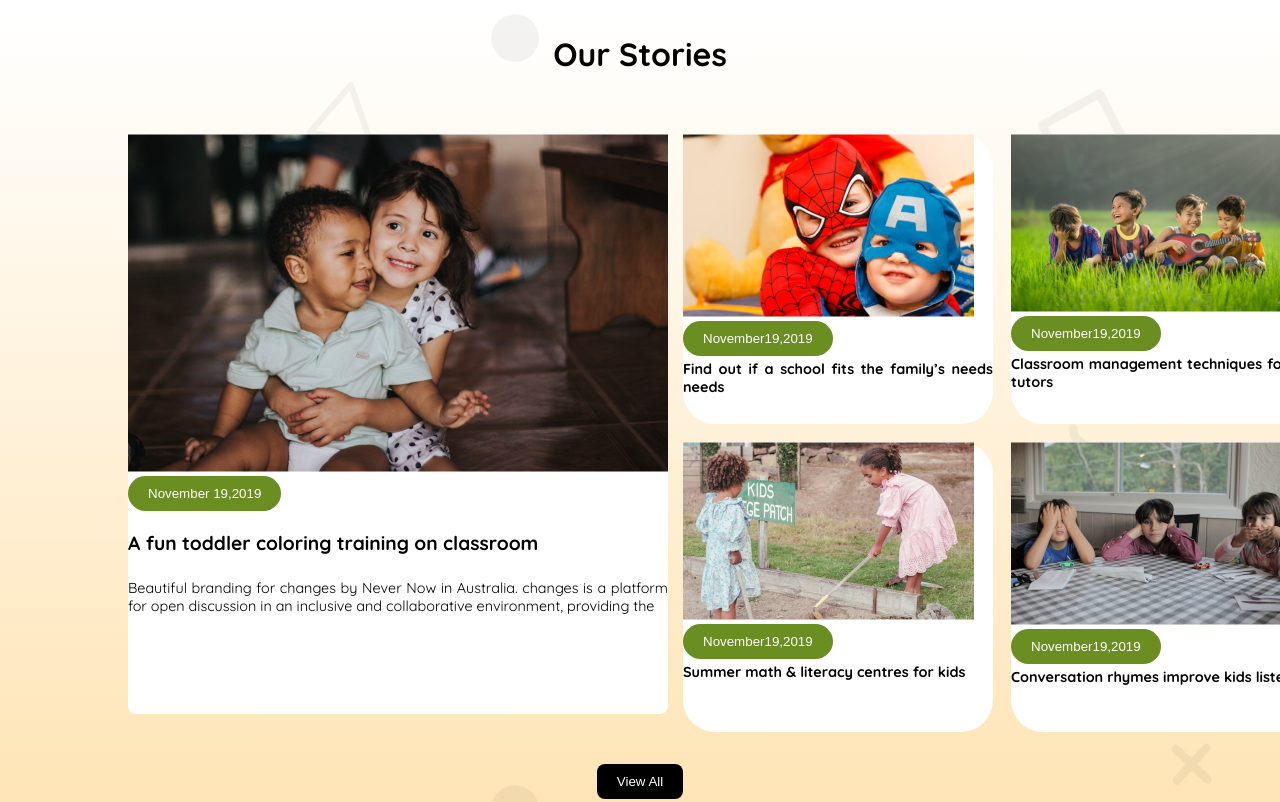
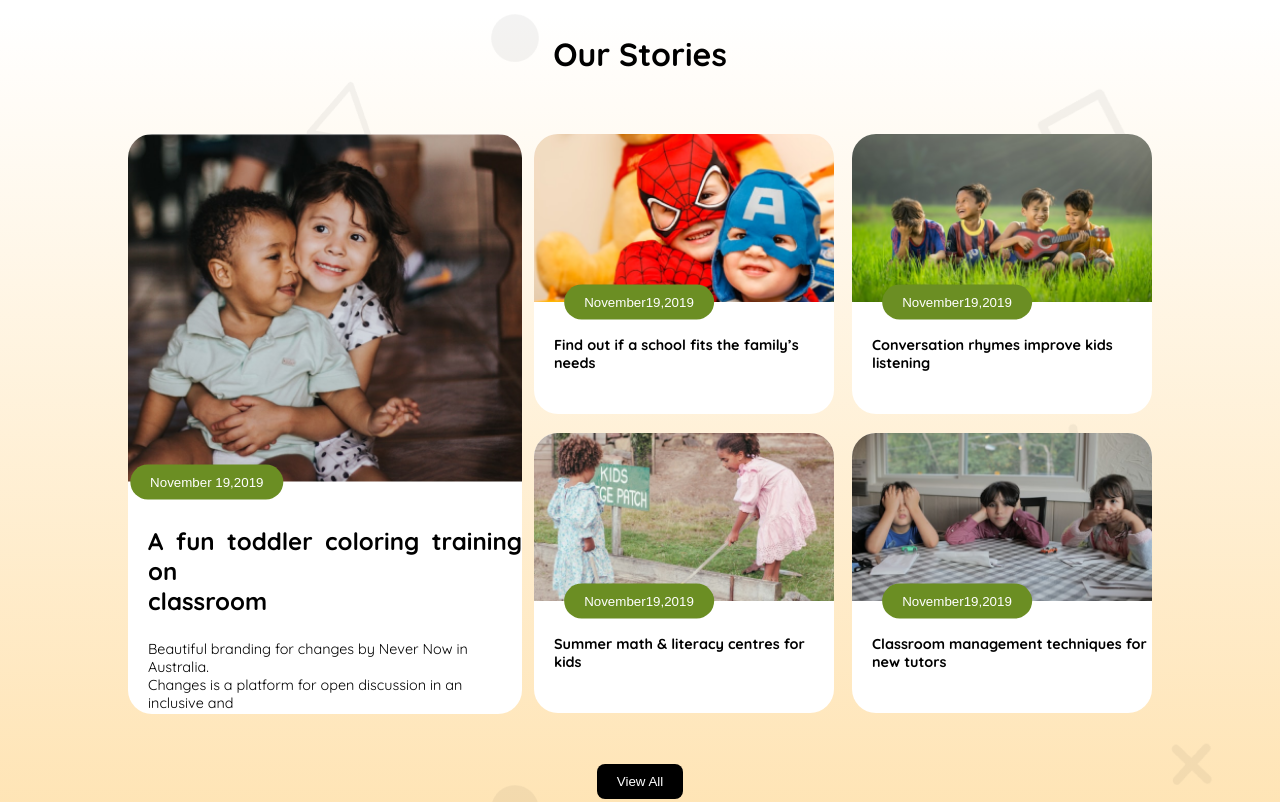
Before and after one commit to tofashish527/Assignment-2, a plain HTML site: page index.html in a window 1280 px wide. Shown: the part 1420-2222 px from the top of the page. Drawn offline with Linux system fonts and the light colour scheme.

Commit message:
again modified

```diff
--- a/index.html
+++ b/index.html
@@ -86,63 +86,51 @@
             <h2>Our Stories</h2>
             <div class="box">
                 <div class="big">
-                    <div class="img">
                         <img src="assets/story-1.png" class="st-img" alt="">
-                    </div>
-                    <div class="des">
-                        <button class="str-btn">November 19,2019</button>
-                        <h3>A fun toddler coloring training on
-                            classroom</h3>
-                        <p>Beautiful branding for changes by Never Now in Australia.
-                        changes is a platform for open discussion in an inclusive and
+                     <div class="des">
+                        <h3>A fun toddler coloring training on<br>classroom</h3>
+                        <p>Beautiful branding for changes by Never Now in Australia.<br>Changes is a platform for open discussion in an inclusive and<br>
                         collaborative environment, providing the</p>
                     </div>
+                    <button class="str-btn">November 19,2019</button>
                 </div>
                 <div class="two">
                     <div class="card">
-                        <div class="img">
-                            <img src="assets/story-4.png" class="st-img" alt="">
-                        </div>
+                        <img src="assets/story-4.png" class="st-img" alt="">
                         <div class="des">
                             <button class="str-btn">November19,2019</button>
-                            <p><strong>Find out if a school fits the
-                                family’s needs needs</strong></p>
+                            <h5><strong>Find out if a school fits the
+                                family’s needs</strong></h5>
                         </div>
                     </div>
                     <div class="card">
-                        <div class="img">
-                            <img src="assets/story-3.png" class="st-img" alt="">
-                        </div>
-                         <div class="des">
+                        <img src="assets/story-3.png" class="st-img" alt="">
+                       <div class="des">
                             <button class="str-btn">November19,2019</button>
-                            <p><strong>Classroom management
-                                techniques for new tutors</strong></p>
+                            <h5><strong>Conversation rhymes
+                                improve kids listening</strong></h5>
                         </div>
                     </div>
                     <div class="card">
-                        <div class="img">
                             <img src="assets/story-2.png" class="st-img" alt="">
-                        </div>
-                        <div class="des">
+                         <div class="des">
                             <button class="str-btn">November19,2019</button>
-                            <p><strong>Summer math & literacy
-                                centres for kids</strong></p>
+                            <h5><strong>Summer math & literacy
+                                centres for kids</strong></h5>
                         </div>
                     </div>
                     <div class="card">
-                        <div class="img">
                             <img src="assets/story-5.png" class="st-img" alt="">
-                        </div>
                         <div class="des">
                             <button class="str-btn">November19,2019</button>
-                            <p><strong>Conversation rhymes
-                                improve kids listening</strong></p>
+                            <h5><strong>Classroom management
+                                techniques for new tutors</strong></h5>
                         </div>
 
                     </div>
                 </div>
             </div>
-            <div class="layer">
+            <div class="layer-2">
                 <button class="btn-2">View All</button>
             </div>
         </section>
@@ -178,7 +166,7 @@
                     </div>
                 </div>
              </footer>
-        <marquee behavior="" direction="left" height="30px" width="100%">"The future belongs to those who believe in the beauty of their dreams."--- Eleanor Roosevelt</marquee>
+        <marquee behavior="" direction="left" height="30px" width="100%"> <strong>"The future belongs to those who believe in the beauty of their dreams."--- Eleanor Roosevelt</strong></marquee>
         </section>
 </body>
 </html>
--- a/style.css
+++ b/style.css
@@ -121,7 +121,7 @@ p{
     margin-top: 10px;
 }
 .part{
-    width: 80%;
+    width:80%;
     align-items: center;
     margin: 0 auto;
     display: grid;
@@ -192,20 +192,23 @@ h2{
     margin-top: 30px;
     display: flex;
     justify-content: space-between;
-    gap: 24px;
+    gap: 12px;
 }
 .big{
+    position: relative;
     height:580px;
     width: 540px;
+    overflow: hidden;
     justify-content: center;
     background-color: white;
     margin: 0 auto;
-    border-radius: 8px;
+    border-radius: 24px;
 }
-.st-img{
+.big img{
+    width: 100%;
+    height: 60%;
     object-fit: cover;
 }
-
 .two {
     height:580px;
     width: 620px;
@@ -216,24 +219,39 @@ h2{
     gap: 18px;
 }
 .card{
-    height:290px;
-    width:310px;
+    position: relative;
+    height:280px;
+    width:300px;
     justify-content: center;
     margin: 0 auto;
-    border-radius: 32px;
+    border-radius: 24px;
     padding: 0;
     background-color: white;
+    overflow: hidden;
 }
-
+.card img{
+    width: 100%;
+    height: 60%;
+    object-fit: cover;
+}
 .des{
     height: 50%;
+    align-items: center;
+    margin: 0 auto;
+    margin-left: 20px;
+}
+.des h3{
+    font-size: 1.5rem;
     text-align: justify;
-    align-items: center;
 }
 h3,h4{
-    padding-top: 20px;
+    padding-top: 40px;
     padding-bottom: 20px;
     font-size: 1.2rem;
+}
+.des h5{
+    padding-top: 30px;
+    font-size: 0.9rem;
 }
 p{
     padding-top: 4px;
@@ -245,6 +263,31 @@ p{
     color: white;
     border-radius: 40px;
     border: none;
+    position: absolute;
+    top:60%;
+    left:20%;
+    z-index: 1;
+    transform: translate(-50%,-50%);
+}
+.card button{
+    padding: 10px 20px;
+    background-color: olivedrab;
+    color: white;
+    border-radius: 40px;
+    border: none;
+    position: absolute;
+    top:60%;
+    left:35%;
+    z-index: 1;
+    transform: translate(-50%,-50%);
+}
+.layer-2{
+    padding-top: 50px;
+    align-items: center;
+    margin: 0 auto;
+    display: flex;
+    justify-content: center;
+    gap: 8px;
 }
 
 /*footer*/
@@ -276,7 +319,7 @@ p{
 }
 
 
-@media screen and (max-width:576px){
+@media screen and (max-width:650px){
     /* navbar */
     *{
         overflow-wrap: break-word;
@@ -345,6 +388,8 @@ p{
         display: none;
      }
      .two{
+        width: 100%;
+        overflow: hidden;
         grid-template-columns: repeat(2,1fr);
      }
 
```
